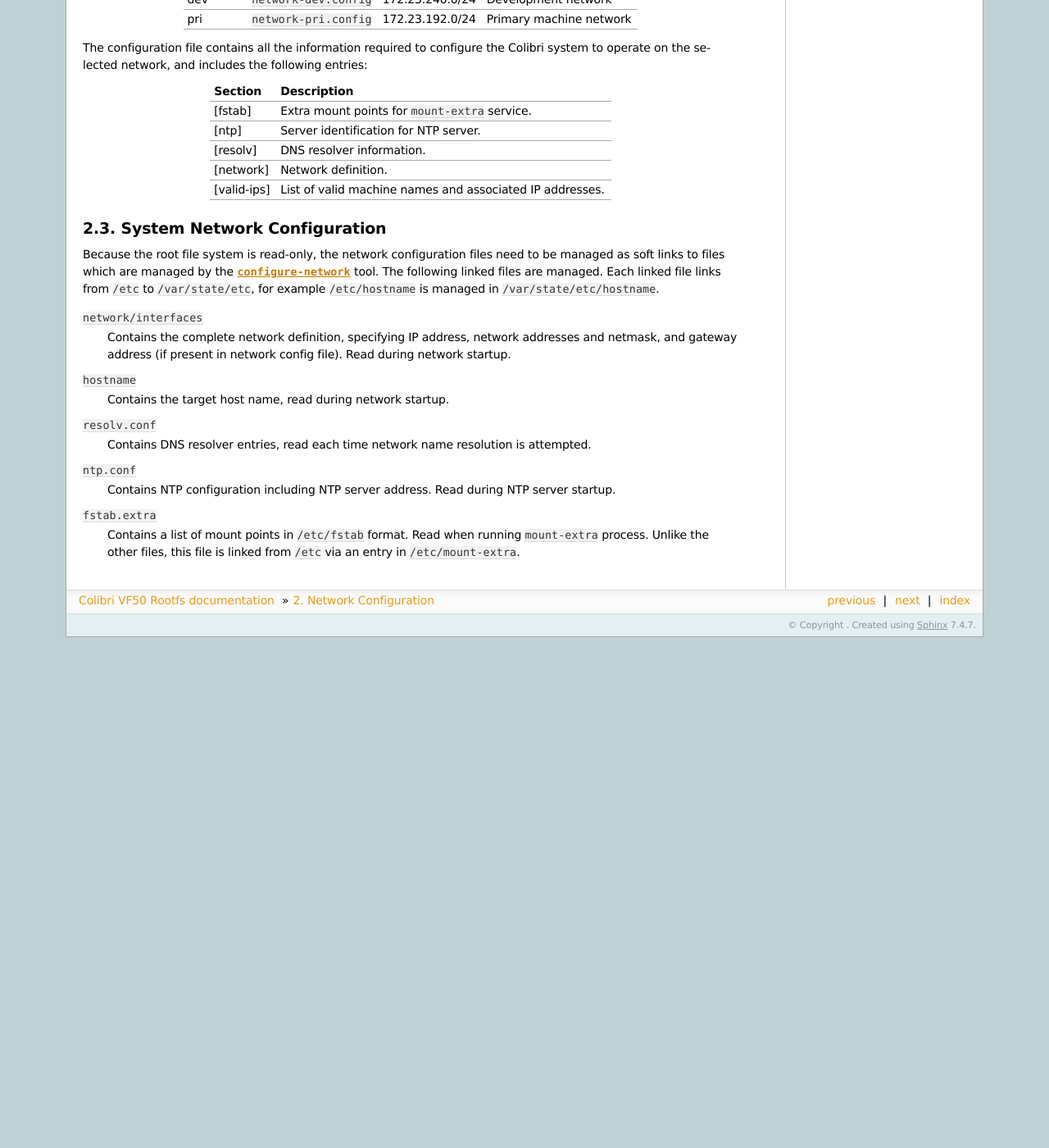
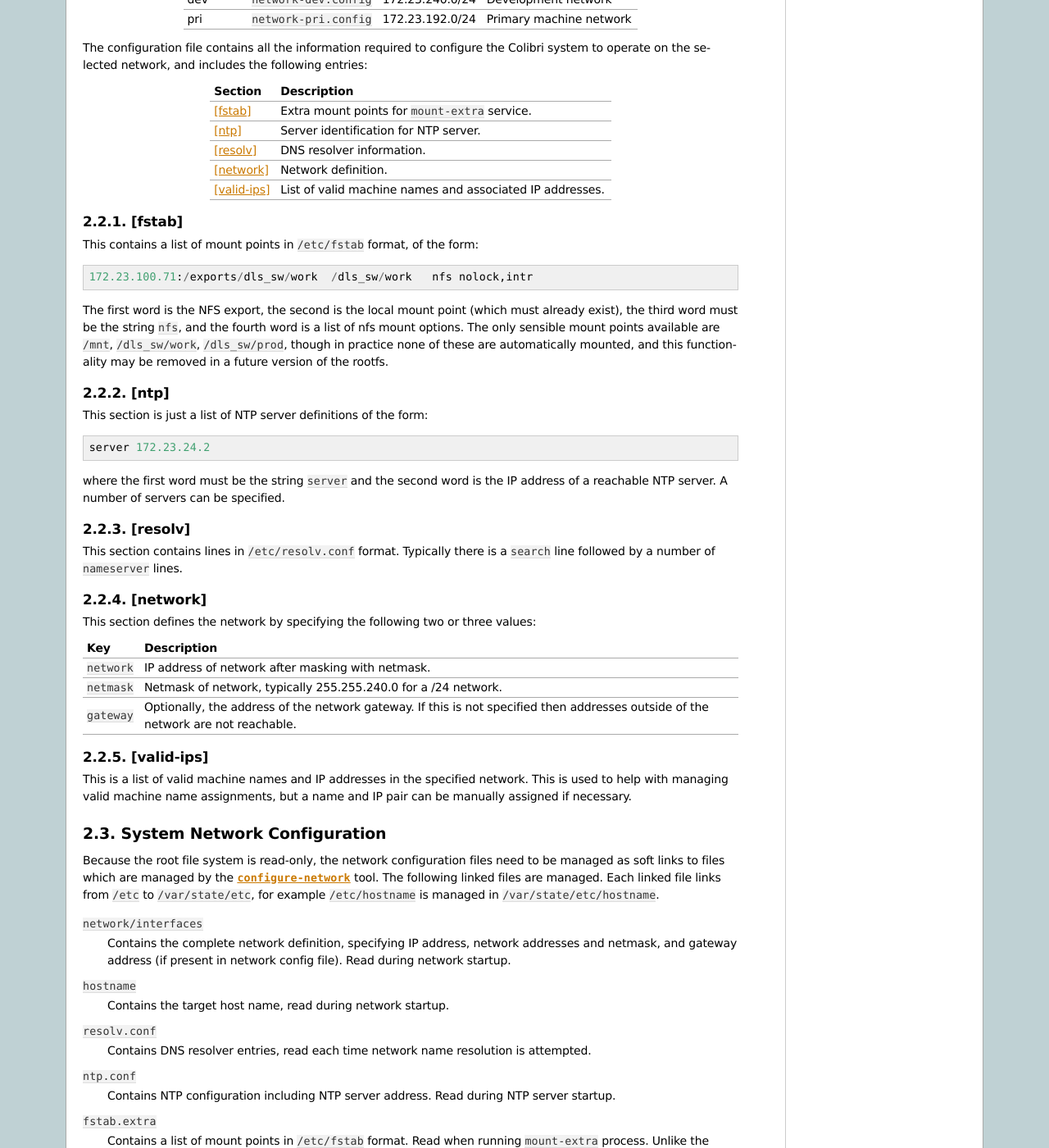
Before and after one commit to dls-controls/colibri-vf50, a Sphinx documentation site: the page built from docs/network.rst, in a window 1280 px wide and 1400 px high, scrolled down 986 px. Shown: the whole window at 82% size. Built offline with Sphinx 7.4.7, drawn with Linux system fonts in a browser that asks for light colours; before the commit the page ends 1763 px from its top, so only the background shows below that; some of the changed text lies outside the part shown.

Commit message:
Finish up installing and network sections

```diff
--- a/docs/network.rst
+++ b/docs/network.rst
@@ -83,12 +83,64 @@ entries:
 =============== ================================================================
 Section         Description
 =============== ================================================================
-[fstab]         Extra mount points for ``mount-extra`` service.
-[ntp]           Server identification for NTP server.
-[resolv]        DNS resolver information.
-[network]       Network definition.
-[valid-ips]     List of valid machine names and associated IP addresses.
+`[fstab]`_      Extra mount points for ``mount-extra`` service.
+`[ntp]`_        Server identification for NTP server.
+`[resolv]`_     DNS resolver information.
+`[network]`_    Network definition.
+`[valid-ips]`_  List of valid machine names and associated IP addresses.
 =============== ================================================================
+
+[fstab]
+~~~~~~~
+
+This contains a list of mount points in ``/etc/fstab`` format, of the form::
+
+    172.23.100.71:/exports/dls_sw/work  /dls_sw/work   nfs nolock,intr
+
+The first word is the NFS export, the second is the local mount point (which
+must already exist), the third word must be the string ``nfs``, and the fourth
+word is a list of nfs mount options.  The only sensible mount points available
+are ``/mnt``, ``/dls_sw/work``, ``/dls_sw/prod``, though in practice none of
+these are automatically mounted, and this functionality may be removed in a
+future version of the rootfs.
+
+[ntp]
+~~~~~
+
+This section is just a list of NTP server definitions of the form::
+
+    server 172.23.24.2
+
+where the first word must be the string ``server`` and the second word is the
+IP address of a reachable NTP server.  A number of servers can be specified.
+
+[resolv]
+~~~~~~~~
+
+This section contains lines in ``/etc/resolv.conf`` format.  Typically there is
+a ``search`` line followed by a number of ``nameserver`` lines.
+
+[network]
+~~~~~~~~~
+
+This section defines the network by specifying the following two or three
+values:
+
+=========== ====================================================================
+Key         Description
+=========== ====================================================================
+``network`` IP address of network after masking with netmask.
+``netmask`` Netmask of network, typically 255.255.240.0 for a /24 network.
+``gateway`` Optionally, the address of the network gateway.  If this is not
+            specified then addresses outside of the network are not reachable.
+=========== ====================================================================
+
+[valid-ips]
+~~~~~~~~~~~
+
+This is a list of valid machine names and IP addresses in the specified network.
+This is used to help with managing valid machine name assignments, but a name
+and IP pair can be manually assigned if necessary.
 
 
 System Network Configuration
```
Also changed, not shown: docs/installing.rst (+11 -0 lines).
